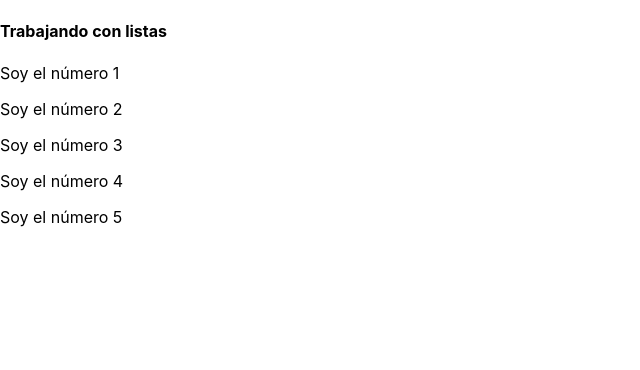
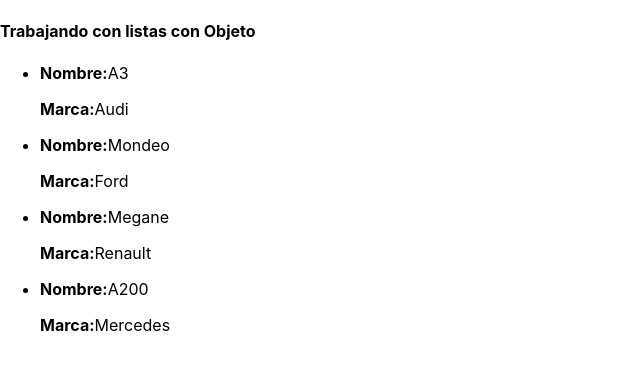
Before and after one commit to nikosantis/react-practice, a React (Create React App) app: page / in a window 1280 px wide. Shown: the top 370 px of the page, without its empty margins (0-640 px from the left). Built offline with nearby package versions, Linux system fonts and the light colour scheme.

Commit message:
object lists

```diff
--- a/src/App.js
+++ b/src/App.js
@@ -1,16 +1,33 @@
-import React, {Component} from 'react'
+import React, { Component } from 'react'
+import cars from './data/cars.json'
+
+class CarItem extends Component {
+  render () {
+    const { car } = this.props
+    return (
+      <li>
+        <p><strong>Nombre:</strong>{car.name}</p>
+        <p><strong>Marca:</strong>{car.company}</p>
+      </li>
+    )
+  }
+}
 
 class App extends Component {
   render () {
-    const numbers = [1, 2, 3, 4, 5]
+
     return (
       <div className="App">
-        <h4>Trabajando con listas</h4>
-        {
-          numbers.map((number, index) => {
-            return <p key={index}>Soy el número {number}</p>
-          })
-        }
+        <h4>Trabajando con listas con Objeto</h4>
+        <ul>
+          {
+            cars.map(car => {
+              return (
+                <CarItem key={car.id} car={car} />
+              )
+            })
+          }
+        </ul>
       </div>
     )
   }
--- /dev/null
+++ b/src/data/cars.json
@@ -0,0 +1,22 @@
+[
+  {
+    "id": "efe1a0cd-8353-4ba0-d4v3-30434c933298",
+    "name": "A3",
+    "company": "Audi"
+  },
+  {
+    "id": "9b9048ec-fff8-4bc5-m1k3-d0c65b83eb92",
+    "name": "Mondeo",
+    "company": "Ford"
+  },
+  {
+    "id": "f447e8a1-26a2-4e3a-p3n3-724e93fd4945",
+    "name": "Megane",
+    "company": "Renault"
+  },
+  {
+    "id": "52f1c5b7-14b5-41c0-t3t4-42ef853a7648",
+    "name": "A200",
+    "company": "Mercedes"
+  }
+]
```
